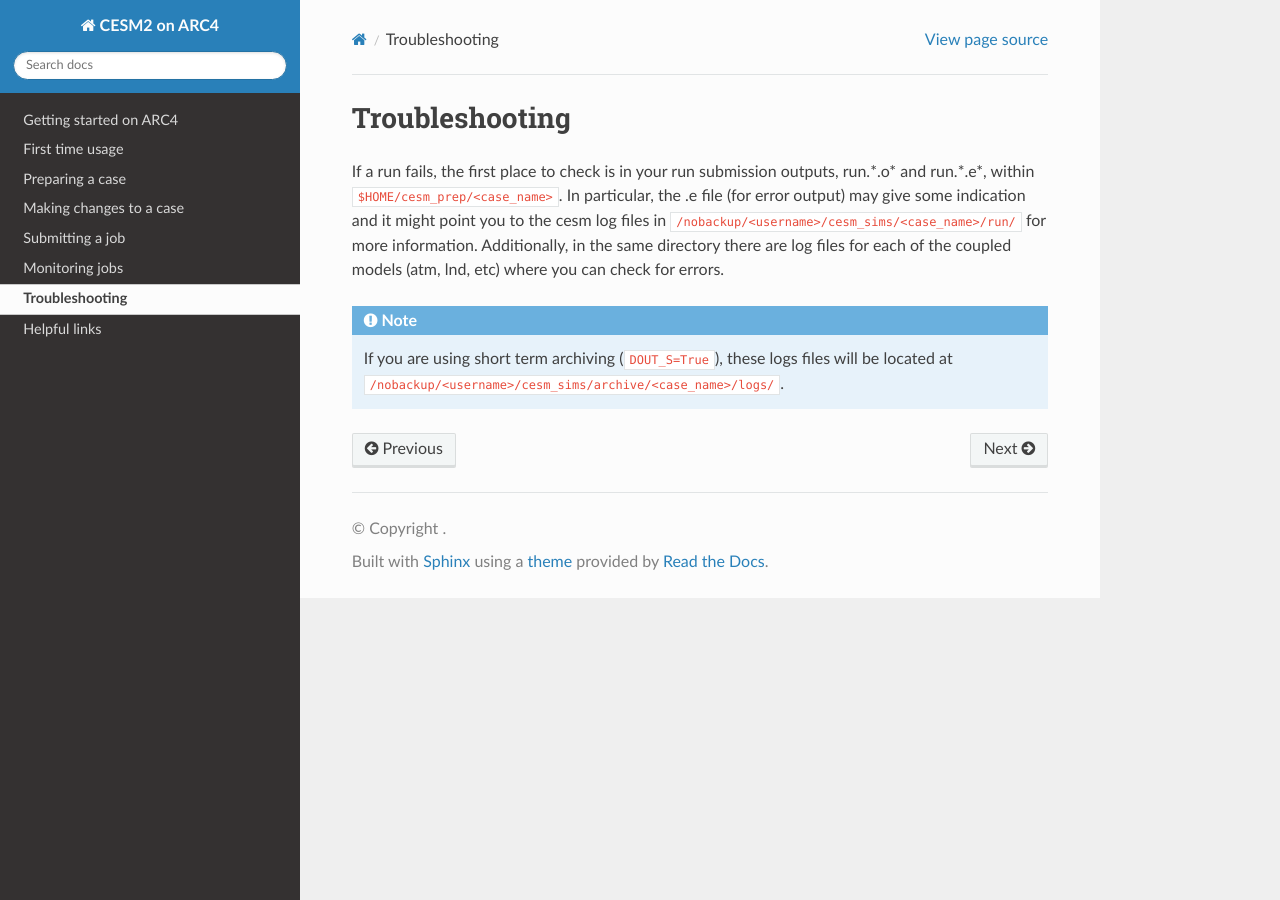
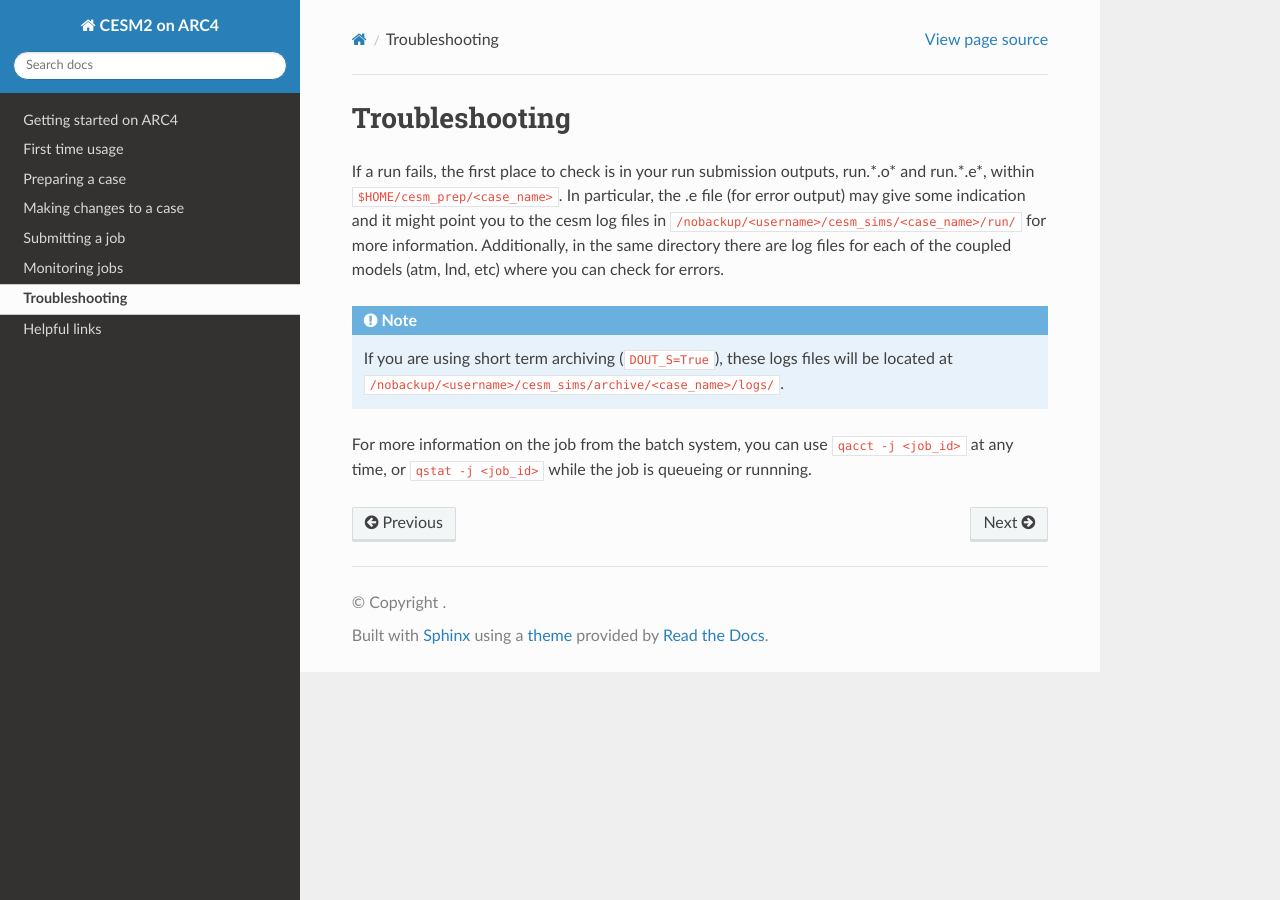
Before and after one commit to cemac-ccs/cesm2_arc4_rtd, a Sphinx documentation site: the page built from docs/source/troubleshooting.rst, in a window 1280 px wide. Built offline with Sphinx 7.4.7 and the Read the Docs theme 2.0.0, drawn with Linux system fonts in a browser that asks for light colours.

Commit message:
Accessing job information from SGE in troubleshooting

```diff
--- a/docs/source/troubleshooting.rst
+++ b/docs/source/troubleshooting.rst
@@ -6,3 +6,6 @@ If a run fails, the first place to check is in your run submission outputs, run.
 .. note::
 
    If you are using short term archiving (``DOUT_S=True``), these logs files will be located at ``/nobackup/<username>/cesm_sims/archive/<case_name>/logs/``.
+
+
+For more information on the job from the batch system, you can use ``qacct -j <job_id>`` at any time, or ``qstat -j <job_id>`` while the job is queueing or runnning.
```
